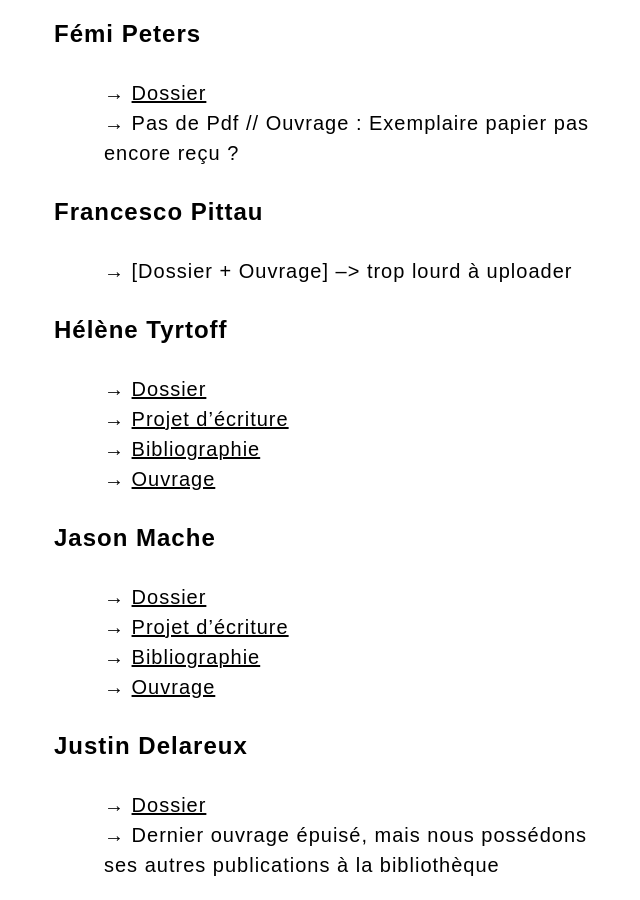
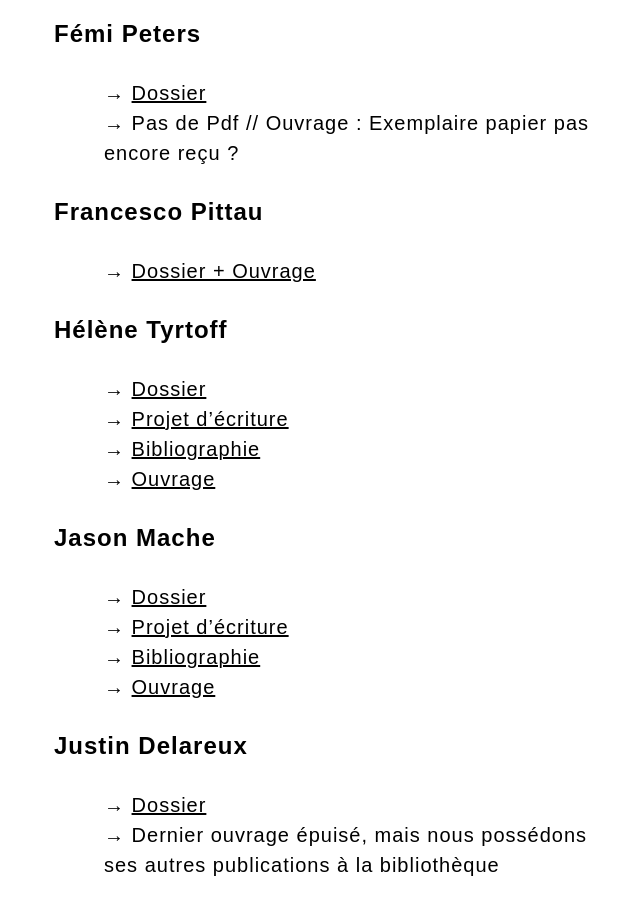
Before and after one commit to PQuod/MaisondelaPoesiedeRennes, a Jekyll site: the page built from espace-admin/admin.md, in a window 1280 px wide and 900 px high, scrolled down 1554 px. Shown: the whole window, without its empty margins (306-946 px from the left). Built offline with Jekyll 4.4.1, drawn with Linux system fonts in a browser that asks for light colours; some web fonts are replaced; a script that is not in the unit is left out.

Commit message:
Update Pages “accueilca”

```diff
--- a/espace-admin/admin.md
+++ b/espace-admin/admin.md
@@ -11,58 +11,58 @@
 
 ### Anne Peyrouse
 
-- [Dossier](../imgs/01anne_peyrouse_dossier.pdf.pdf)
-- [Ouvrage](../imgs/02anne_peyrouse_ouvrage.pdf.pdf)
+- [Dossier](https://maisondelapoesie-rennes.org/docs/candidatures_2025-2026/Anne%20Peyrouse/01Anne_Peyrouse_Dossier.pdf.pdf)
+- [Ouvrage](https://maisondelapoesie-rennes.org/docs/candidatures_2025-2026/Anne%20Peyrouse/02Anne_Peyrouse_Ouvrage.pdf.pdf)
 
 ### Béatrice Mouchel
-- [Dossier](../imgs/01beatrice_mouchel-dossier_candidature.pdf)
-- [Projet d'écriture](../imgs/02beatrice_mouchel-projet_ecriture.pdf)
-- [Bio-Bibliographie](../imgs/03beatrice_mouchel-bio_bibliographie.pdf)
-- [Ouvrage](../imgs/04beatrice_mouchel-maquette-livre-de-plier-les-silences.pdf)
+- [Dossier](https://maisondelapoesie-rennes.org/docs/candidatures_2025-2026/B%C3%A9atrice%20Mouchel/01Beatrice_Mouchel-DOSSIER_CANDIDATURE.pdf)
+- [Projet d'écriture](https://maisondelapoesie-rennes.org/docs/candidatures_2025-2026/B%C3%A9atrice%20Mouchel/02Beatrice_Mouchel-PROJET_ECRITURE.pdf)
+- [Bio-Bibliographie](https://maisondelapoesie-rennes.org/docs/candidatures_2025-2026/B%C3%A9atrice%20Mouchel/03Beatrice_Mouchel-BIO_BIBLIOGRAPHIE.pdf)
+- [Ouvrage](https://maisondelapoesie-rennes.org/docs/candidatures_2025-2026/B%C3%A9atrice%20Mouchel/04Beatrice_Mouchel-maquette-livre-déplier-les-silences.pdf)
 
 ### Blanche Baudouin
-- [Dossier](../imgs/01blanche_baudoin_dossier.pdf)
-- [Ouvrage](../imgs/02blanche_baudoin_ouvrage.pdf)
+- [Dossier](https://maisondelapoesie-rennes.org/docs/candidatures_2025-2026/Blanche%20Baudouin/01Blanche_Baudoin_Dossier.pdf)
+- [Ouvrage](https://maisondelapoesie-rennes.org/docs/candidatures_2025-2026/Blanche%20Baudouin/02Blanche_Baudoin_Ouvrage.pdf)
 
 ### Claire Audhuy
-- [Ouvrage + Dossier](https://maisondelapoesie-rennes.org/docs/candidatures_2025-2026/Claire_Audhuy_dossier_ouvrage.pdf)
+- [Ouvrage + Dossier](https://maisondelapoesie-rennes.org/docs/candidatures_2025-2026/Claide%20Audhuy/Claire_Audhuy_dossier_ouvrage.pdf)
 
 ### Cléa Chopard
-- [Dossier](../imgs/01clea_chopard_dossier.pdf)
-- [Ouvrage](../imgs/02clea_chopard_ouvrage.pdf)
+- [Dossier](https://maisondelapoesie-rennes.org/docs/candidatures_2025-2026/Cl%C3%A9a%20Chopard/01Clea_Chopard_Dossier.pdf)
+- [Ouvrage](https://maisondelapoesie-rennes.org/docs/candidatures_2025-2026/Cl%C3%A9a%20Chopard/02Clea_Chopard_Ouvrage.pdf)
 
 ### Elias Soma
-- [Dossier](../imgs/01elias_soma_dossier.pdf)
+- [Dossier](https://maisondelapoesie-rennes.org/docs/candidatures_2025-2026/Elias%20Soma/01Elias_Soma_Dossier.pdf)
 - Pas de Pdf // Ouvrage à consulter à la Maipo
 
 ### Elodie Chan
-- [Dossier](../imgs/01elodie_chan_dossier.pdf)
-- [Ouvrage](../imgs/02elodie_chan_ouvrage.pdf)
+- [Dossier](https://maisondelapoesie-rennes.org/docs/candidatures_2025-2026/Elodie%20Chan/01Elodie_Chan_Dossier.pdf)
+- [Ouvrage](https://maisondelapoesie-rennes.org/docs/candidatures_2025-2026/Elodie%20Chan/02Elodie_Chan_Ouvrage.pdf)
 
 ### Eva Pechova
-- [Dossier + Ouvrage](../imgs/eva_pechova_dossier_ouvrage.pdf)
+- [Dossier + Ouvrage](https://maisondelapoesie-rennes.org/docs/candidatures_2025-2026/Eva%20Pechova/Eva_Pechova_Dossier_Ouvrage.pdf)
 
 ### Fémi Peters
-- [Dossier](../imgs/femi_peters_dossier.pdf)
+- [Dossier](https://maisondelapoesie-rennes.org/docs/candidatures_2025-2026/F%C3%A9mi%20Peters/Femi_Peters_Dossier.pdf)
 - Pas de Pdf // Ouvrage : Exemplaire papier pas encore reçu ?
 
 ### Francesco Pittau
-- [Dossier + Ouvrage] --> trop lourd à uploader
+- [Dossier + Ouvrage](https://maisondelapoesie-rennes.org/docs/candidatures_2025-2026/Francesco%20Pittau/Francesco_Pittau_Dossier_Ouvrage.pdf)
 
 ### Hélène Tyrtoff
 - [Dossier](../imgs/01helene_tyrtoff_dossier.pdf)
 - [Projet d'écriture](../imgs/02helene_tyrtoff_projet.pdf)
-- [Bibliographie](../imgs/03helene_tyrtoff_biblio.pdf)
-- [Ouvrage](../imgs/04helene_tyrtoff_ouvrage.pdf)
+- [Bibliographie](https://maisondelapoesie-rennes.org/docs/candidatures_2025-2026/H%C3%A9l%C3%A8ne%20Tyrtoff/03Helene_Tyrtoff_Biblio.pdf)
+- [Ouvrage]()
 
 ### Jason Mache
 - [Dossier](../imgs/01jason_mache_dossier.pdf)
-- [Projet d'écriture](../imgs/02jason_mache_projet.pdf)
-- [Bibliographie](../imgs/03jason_mache_biblio.pdf)
+- [Projet d'écriture](https://maisondelapoesie-rennes.org/docs/candidatures_2025-2026/Jason%20Mache/02Jason_Mache_Projet.pdf)
+- [Bibliographie](https://maisondelapoesie-rennes.org/docs/candidatures_2025-2026/Jason%20Mache/03Jason_Mache_Biblio.pdf)
 - [Ouvrage](https://maisondelapoesie-rennes.org/docs/candidatures_2025-2026/04Jason_Mache_Ouvrage.pdf)
 
 ### Justin Delareux
-- [Dossier](../imgs/justin_delareux_dossier.pdf)
+- [Dossier](https://maisondelapoesie-rennes.org/docs/candidatures_2025-2026/Justin%20Delareux/Justin_Delareux_Dossier.pdf)
 - Dernier ouvrage épuisé, mais nous possédons ses autres publications à la bibliothèque
 
 ### Justine Langella
```
